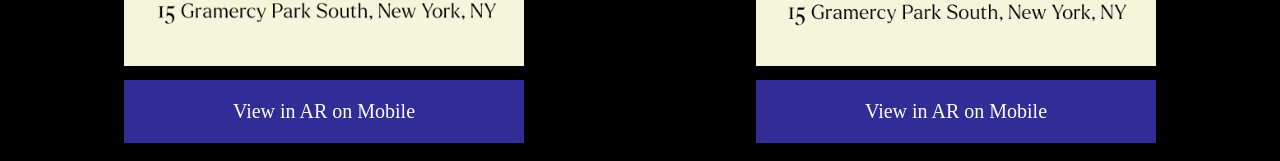
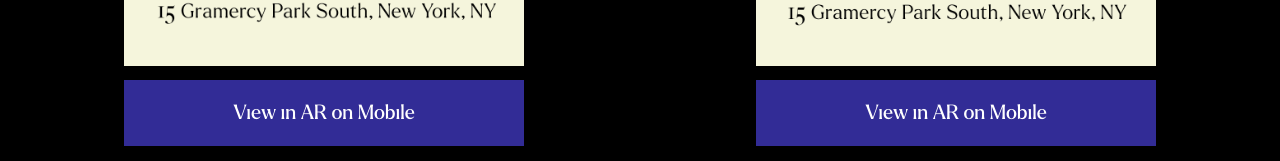
Before and after one commit to IsabelleHung/thenationalartsclub, a plain HTML site: page index.html in a window 1280 px wide. Shown: the part 861-1022 px from the top of the page. Drawn offline with Linux system fonts and the light colour scheme.

Commit message:
Add files via upload

```diff
--- a/index.html
+++ b/index.html
@@ -37,7 +37,7 @@
       color: white;
       border: none;
       cursor: pointer;
-      font-family: "Times New Roman";
+      font-family: "Larken";
       text-decoration: none;
       font-size: 20px;
     }
@@ -56,6 +56,9 @@
       .image-container img, .button {
         width: 400px;
       }
+
+      @font-face { font-family: Larken; src: url('font/Larken/LarkenDEMO-Regular.otf'); }
+
     }
   </style>
 </head>
```
Also changed, not shown: font/Larken/LarkenDEMO-Bold.otf (added), font/Larken/LarkenDEMO-Regular.otf (added).
